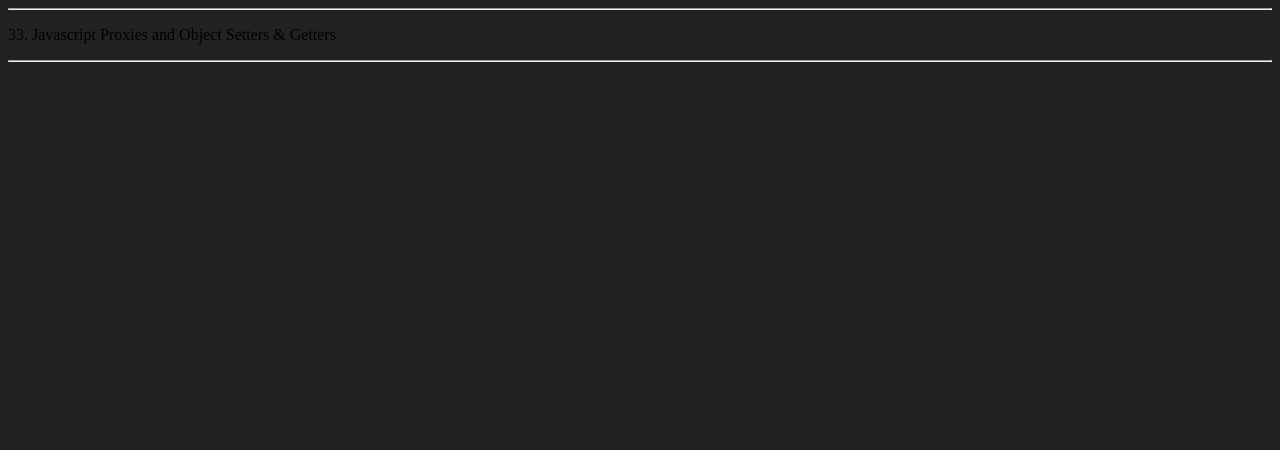
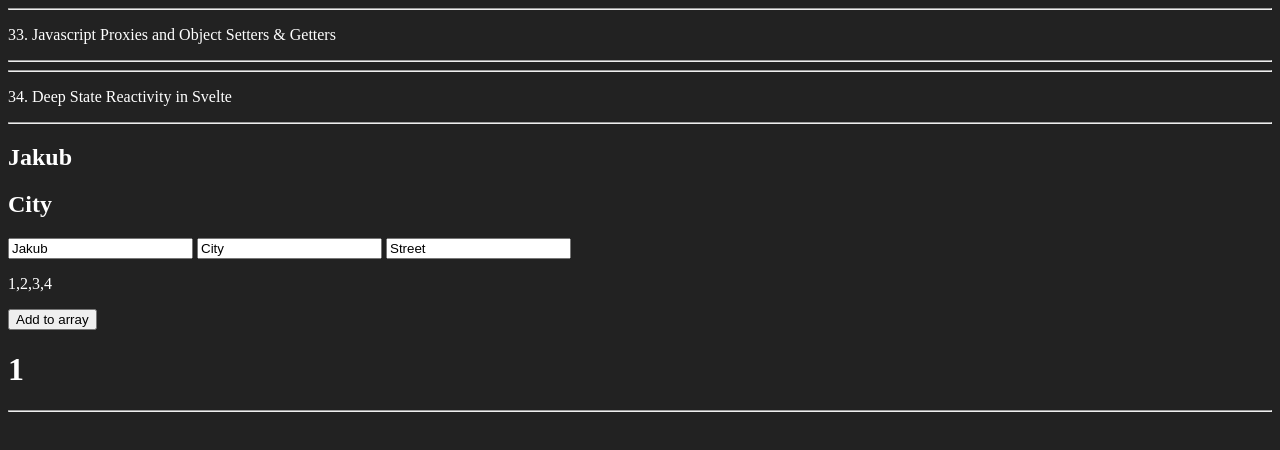
Before and after one commit to Tofu-Gang/svelte-complete-guide-2025, a SvelteKit app: page / in a window 1280 px wide. Shown: the top 450 px of the page. Built offline with nearby package versions, Linux system fonts and the light colour scheme.

Commit message:
34. Deep State Reactivity in Svelte

```diff
--- /dev/null
+++ b/src/lib/components/DeepState.svelte
@@ -0,0 +1,53 @@
+<script lang="ts">
+	// objects and arrays are converted into proxies (recursively)
+	// primitives like numbers and strings are individual states
+	let array = $state([1, 2, 3, 4]);
+	let objectsArray = $state([{ id: 1 }, { id: 2 }]);
+	let object = $state({
+		firstName: "Jakub",
+		lastName: "Franěk",
+		address: {
+			city: "City",
+			street: "Street"
+		}
+	});
+	console.log(array, objectsArray, object);
+
+	$effect(() => {
+		console.log('object effect');
+		console.log(object);
+	});
+	$effect(() => {
+		console.log('object.firstName effect');
+		console.log(object.firstName);
+	});
+	$effect(() => {
+		console.log('object.address.city');
+		console.log(object.address.city);
+	});
+	$effect(() => {
+		console.log('array[0]');
+		console.log(array[0]);
+	});
+	$effect(() => {
+		console.log('array.length');
+		console.log(array.length);
+	});
+</script>
+
+<h2>{object.firstName}</h2>
+<h2>{object.address.city}</h2>
+
+<input bind:value={object.firstName} />
+<input bind:value={object.address.city} />
+<input bind:value={object.address.street} />
+
+<p>{array}</p>
+
+<button
+	onclick={() => {
+		array[0] = Math.floor(Math.random() * 10);
+	}}>Add to array</button>
+
+<!-- not updated when array changes, unless array[0] specifically changes -->
+<h1>{array[0]}</h1>
--- a/src/routes/+page.svelte
+++ b/src/routes/+page.svelte
@@ -1,14 +1,21 @@
 <script lang="ts">
 	import Proxy from '$lib/components/Proxy.svelte';
+	import DeepState from '$lib/components/DeepState.svelte';
 </script>
 
 <hr>
 <p>33. Javascript Proxies and Object Setters & Getters</p>
 <hr>
 <Proxy />
+<hr>
+<p>34. Deep State Reactivity in Svelte</p>
+<hr>
+<DeepState />
+<hr>
 
 <style>
 	:global(body) {
 			background-color: #222;
+			color: #fff;
 	}
 </style>
```
